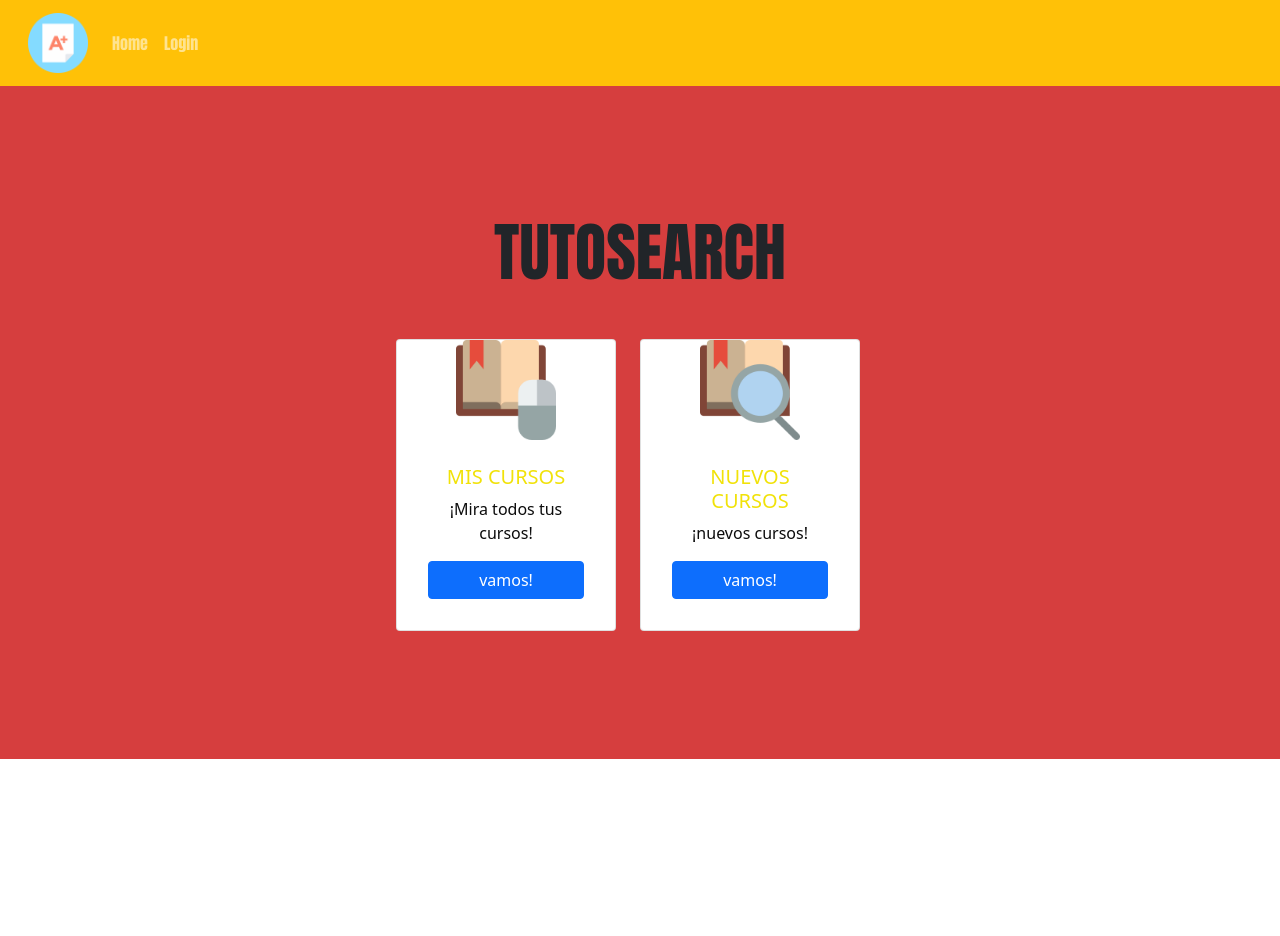
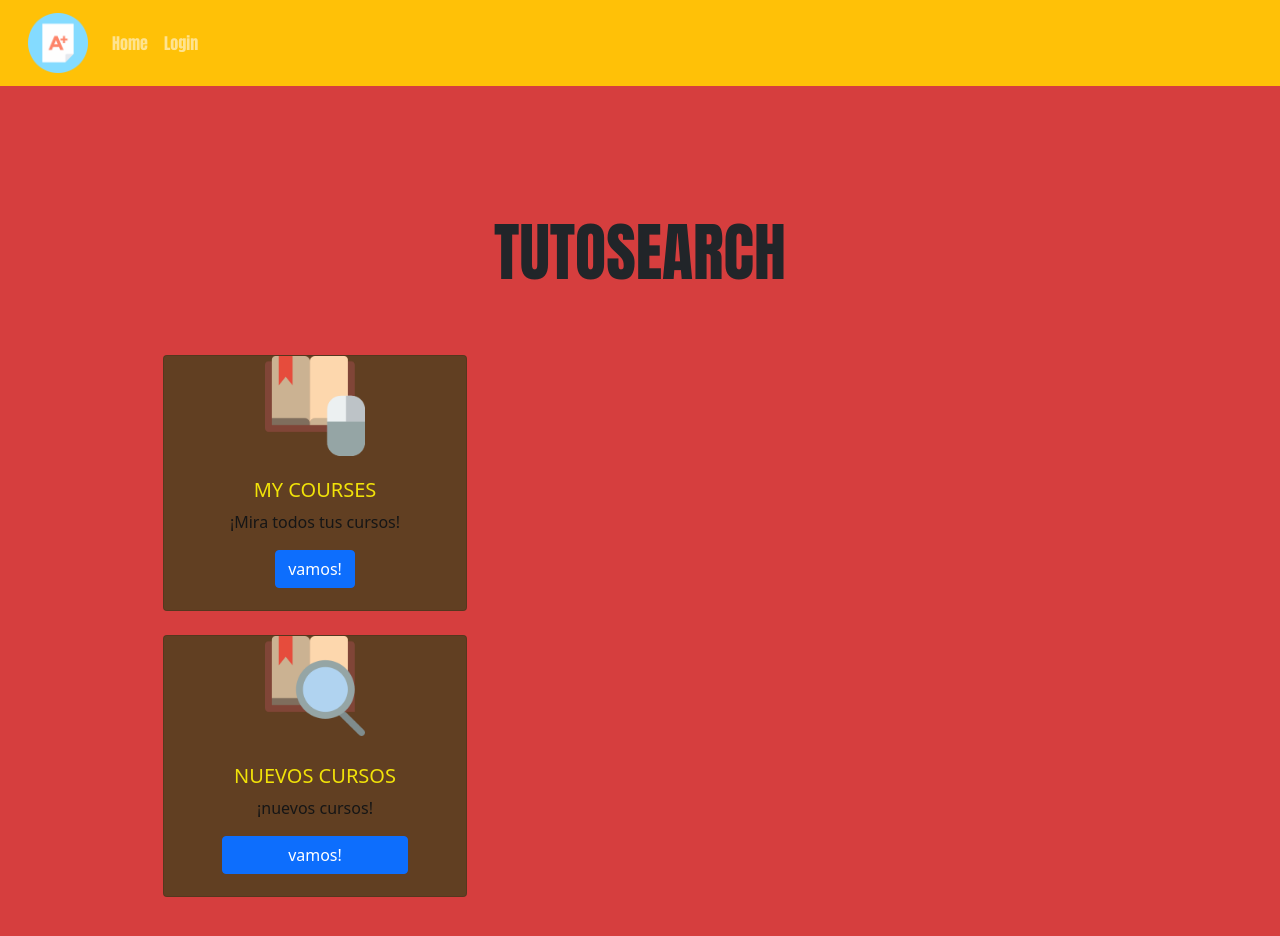
Before and after one commit to ebarrera2019263/FRONT-TUTOSEARCH, an Angular app: page /home in a window 1280 px wide. Shown: the top 936 px of the page. Before the commit the page ends 800 px from the top, so only its background shows below. Built offline with nearby package versions, Linux system fonts and the light colour scheme.

Commit message:
Auto stash before merge of "master" and "origin/master"

```diff
--- a/src/app/app-routing.module.ts
+++ b/src/app/app-routing.module.ts
@@ -4,6 +4,7 @@ import { LoginComponent } from './components/login/login.component';
 import { HomeComponent } from './components/home/home.component';
 import { RegisterComponent } from './components/register/register.component';
 import { UserComponent } from './components/user/user.component';
+import { ListCoursesByStudentComponent } from './components/list-courses-by-student/list-courses-by-student.component';
 import { NotFoundComponent } from './components/not-found/not-found.component';
 
 const routes: Routes = [
@@ -13,6 +14,7 @@ const routes: Routes = [
   {path: 'login', component:LoginComponent},
   {path: 'register', component:RegisterComponent},
   {path: 'user', component:UserComponent},
+  {path: 'listCoursesStudents', component:ListCoursesByStudentComponent},
   {path: '**', component: NotFoundComponent}
 ];
 
--- a/src/app/app.module.ts
+++ b/src/app/app.module.ts
@@ -11,6 +11,7 @@ import { NavbarComponent } from './components/navbar/navbar.component';
 import { RegisterComponent } from './components/register/register.component';
 import { NotFoundComponent } from './components/not-found/not-found.component';
 import { UserComponent } from './components/user/user.component';
+import { ListCoursesByStudentComponent } from './components/list-courses-by-student/list-courses-by-student.component';
 
 @NgModule({
   declarations: [
@@ -20,7 +21,8 @@ import { UserComponent } from './components/user/user.component';
     NavbarComponent,
     RegisterComponent,
     NotFoundComponent,
-    UserComponent
+    UserComponent,
+    ListCoursesByStudentComponent
 
   ],
   imports: [
--- a/src/app/components/home/home.component.css
+++ b/src/app/components/home/home.component.css
@@ -14,6 +14,9 @@ h1{
 .card-body{
     color: rgb(12, 12, 12);
     margin: 7%;
+    display: inline-block;
+    color: rgb(22, 22, 22);
+    margin: 2%;
     border-radius: 20px;
 }
 
@@ -51,3 +54,16 @@ h1{
   }
 
   img:hover{ transform: scale(0.9);}
+
+  .myWidth{
+    width: 19rem;
+    display: inline-flex;
+    margin: 0.5rem;
+    margin-top: 1rem;
+    align-items: center;
+    background-color: #1442129a;
+}
+
+.centrar{
+    align-self: center;
+}
--- a/src/app/components/home/home.component.html
+++ b/src/app/components/home/home.component.html
@@ -2,25 +2,25 @@
 <body>
   <h1>TUTOSEARCH</h1>
     <main class="mt-5">
-        <div  id="trans" class="row" class="container row justify-content-center align-items-center">
+        <div class="container centrar">
             <!--my courses-->
         <div class="col-lg-3 col-md-3">
-            <div class="card">
+            <div class="card myWidth">
               <div class="bg-image hover-overlay ripple" data-mdb-ripple-color="light">
                 <img src="../../../assets/img/course.png" width="100rem" height="100rem" class="img-fluid" />
               </div>
-              <div class="card-body row justify-content-center align-items-center">
-                <h5 class="card-title">MIS CURSOS</h5>
+              <div class="card-body ">
+                <h5 class="card-title">MY COURSES</h5>
                 <p class="card-text">
                   ¡Mira todos tus cursos!
                 </p>
-                <a href="" class="btn btn-primary">vamos!</a>
+                <a href="/listCoursesStudents" class="btn btn-primary">vamos!</a>
               </div>
             </div>
           </div>
           <!--assing to course-->
-          <div class="col-lg-3 col-md-3 ">
-            <div class="card">
+          <div class="col-lg-3 col-md-3">
+            <div class="card myWidth">
               <div class="bg-image hover-overlay ripple" data-mdb-ripple-color="light">
                 <img src="../../../assets/img/open-book.png" width="100rem" height="100rem" class="img-fluid" />
               </div>
--- /dev/null
+++ b/src/app/components/list-courses-by-student/list-courses-by-student.component.html
@@ -0,0 +1,12 @@
+<app-navbar></app-navbar>
+
+<div id="encabezado">
+    <h1 class="text-center h1">TUS CURSOS</h1>
+ </div>
+
+
+    <hr>
+    <div id="trans" class="card myWidth text-white" *ngFor="let class of classes">
+        <div class="card-body">
+            <h5 class="card-title">{{class.name}}</h5>
+    </div>
--- /dev/null
+++ b/src/app/components/list-courses-by-student/list-courses-by-student.component.ts
@@ -0,0 +1,42 @@
+import { Component, OnInit } from '@angular/core';
+import { Class } from 'src/app/models/class.model';
+import { RestCourseService } from 'src/app/services/restCourse/rest-course.service';
+import { UserServiceService } from '../../services/restUser/user-service.service';
+@Component({
+  selector: 'app-list-courses-by-student',
+  templateUrl: './list-courses-by-student.component.html',
+  styleUrls: ['./list-courses-by-student.component.css']
+})
+export class ListCoursesByStudentComponent implements OnInit {
+classes:[];
+search;
+public message;
+public user;
+public token;
+
+
+public classSelected:Class;
+  constructor(private restClass: RestCourseService, private restUser: UserServiceService) { }
+
+  ngOnInit(): void {
+    this.user = this.restUser.getUser();
+    this.token = this.restUser.getToken();
+    this.listLeagues();
+  }
+
+  listLeagues(){
+    console.log(this.user);
+    this.restClass.getClassesByStudent(this.user._id).subscribe((res:any)=>{
+      console.log(res)
+      if(res.ClassF){
+        this.classes = res.ClassF;
+
+      }else{
+        alert(res.message)
+      }
+    },
+    error => alert(error.error.message))
+  }
+
+
+}
--- /dev/null
+++ b/src/app/services/restCourse/rest-course.service.ts
@@ -0,0 +1,47 @@
+import { Injectable } from '@angular/core';
+import { HttpClient, HttpHeaders } from '@angular/common/http';
+import { CONNECTION } from '../global';
+import { map } from 'rxjs/operators';
+import { UserServiceService } from '../../services/restUser/user-service.service';
+@Injectable({
+  providedIn: 'root'
+})
+export class RestCourseService {
+  public user;
+  public uri: string;
+  public httOptionsAuth = {
+    headers: new HttpHeaders({
+      'Content-Type': 'application/json',
+      'Authorization': this.restUser.getToken()
+    })
+  };
+  public token;
+  public league;
+  private extractData(res: Response){
+    let body = res;
+    return body || [] || {};
+  }
+  constructor(private http:HttpClient, private restUser:UserServiceService) {
+    this.uri = CONNECTION.URI;
+   }
+
+   getToken(){
+    let token = localStorage.getItem('token');
+    if(token != null || token != undefined){
+      this.token = token;
+    }else{
+      this.token = null;
+    }
+    return this.token;
+  }
+
+  getClassesByStudent(idUser){
+    let headers = new HttpHeaders({
+      'Content-Type': 'application/json',
+      'Authorization': this.getToken()
+    });
+    return this.http.get(this.uri+ 'listClassByS/'+idUser,{headers: headers})
+    .pipe(map(this.extractData))
+  }
+
+}
```
Also changed, not shown: src/app/models/class.model.ts (added, +10 -0 lines), src/app/components/list-courses-by-student/list-courses-by-student.component.css (added), 2 other files (tests, documents, lock files or other folders).
